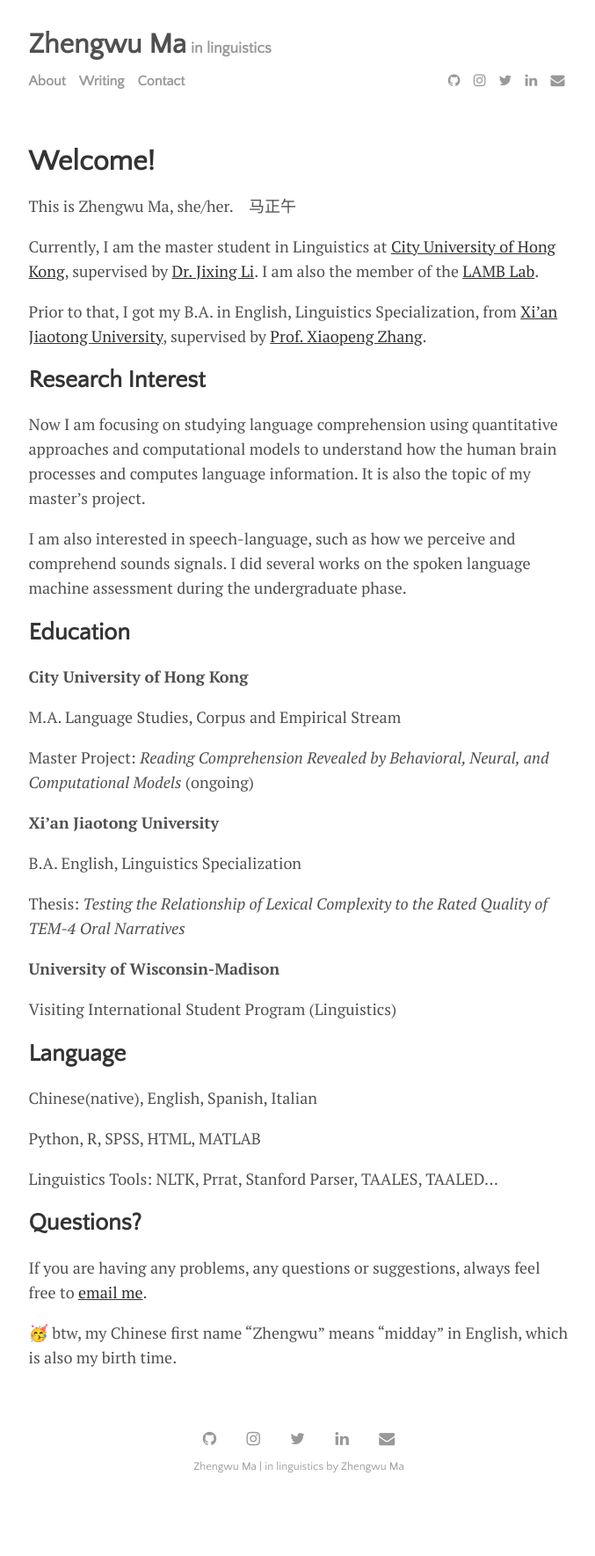
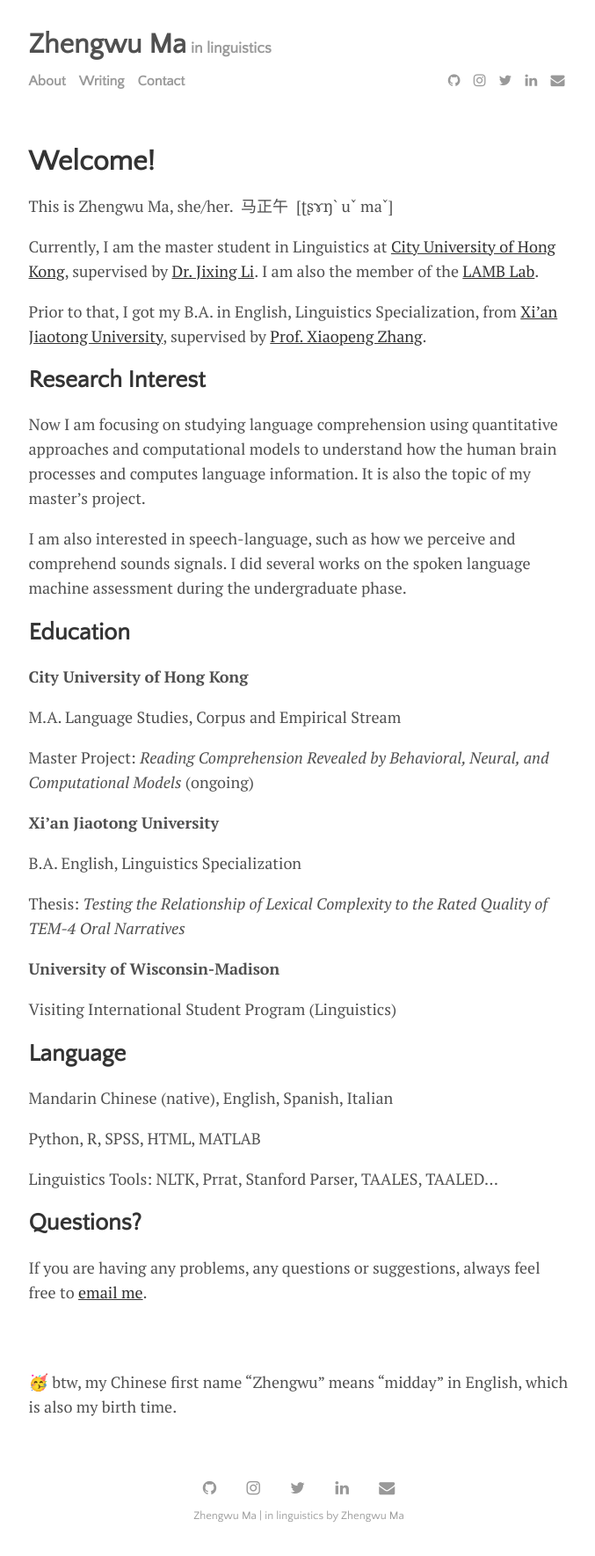
Before and after one commit to zhengwuma/zhengwuma.github.io, a Jekyll site: the page built from menu/about.md, in a window 1280 px wide. Shown: the whole page at 88% size, without its empty margins (300-977 px from the left). Built offline with Jekyll 4.4.1, drawn with Linux system fonts in a browser that asks for light colours; before the commit the page ends 1713 px from its top, so only the background shows below that.

Commit message:
Update about.md

```diff
--- a/menu/about.md
+++ b/menu/about.md
@@ -4,7 +4,7 @@ title: Welcome!
 permalink: /about
 ---
 
-This is Zhengwu Ma, she/her.&ensp;&ensp;马正午
+This is Zhengwu Ma, she/her.&ensp;马正午&ensp;[ʈʂɤŋˋ uˇ maˇ]
 
 Currently, I am the master student in Linguistics at [City University of Hong Kong](https://www.cityu.edu.hk/), supervised by [Dr. Jixing Li](https://jixing-li.github.io/). I am also the member of the [LAMB Lab](https://compneurolinglab.github.io/).
 
@@ -38,7 +38,7 @@ Visiting International Student Program (Linguistics)
 
 ## Language
 
-Chinese(native), English, Spanish, Italian
+Mandarin Chinese (native), English, Spanish, Italian
 
 Python, R, SPSS, HTML, MATLAB
 
@@ -48,5 +48,6 @@ Linguistics Tools: NLTK, Prrat, Stanford Parser, TAALES, TAALED...
 
 If you are having any problems, any questions or suggestions, always feel free to [email me](mailto:zhengwuma2-c@my.cityu.edu.hk).
 
-
+ <br>
+ <br>
 🥳 btw, my Chinese first name "Zhengwu" means "midday" in English, which is also my birth time.
```
